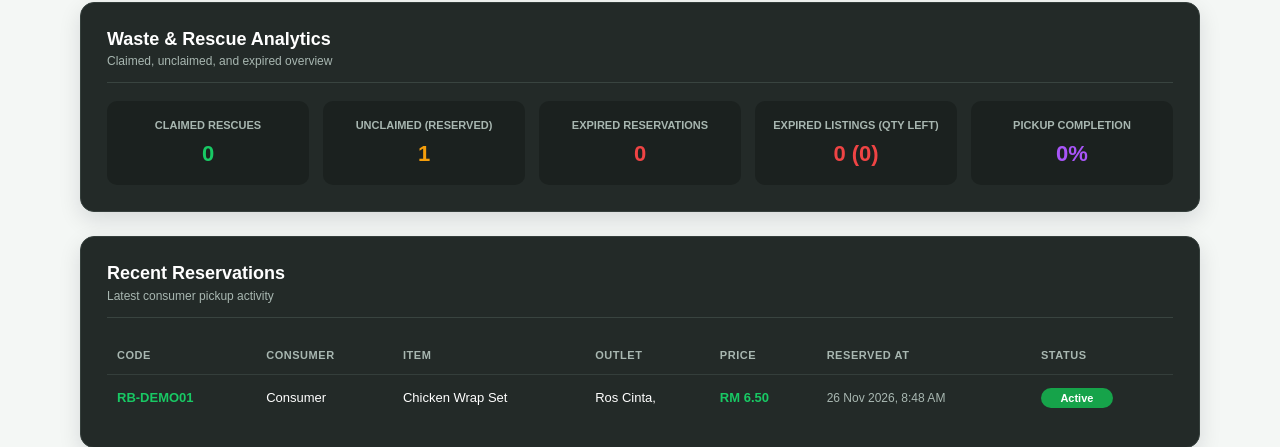
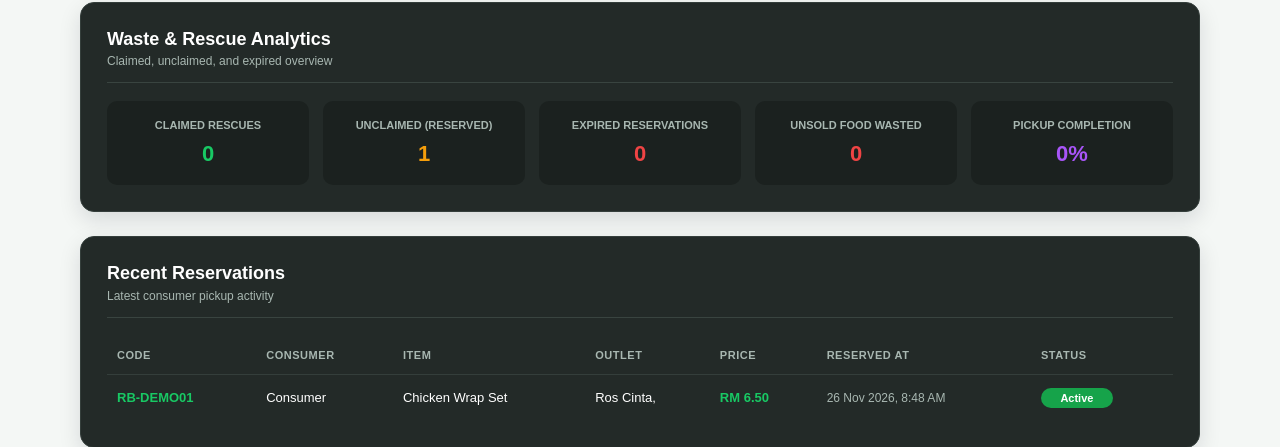
Before and after one commit to wanhakimirashidi-boop/RescueBite, a Laravel app: page /admin/dashboard in a window 1280 px wide. Shown: the part 740-1187 px from the top of the page. Run offline with Laravel 12, Linux system fonts and the light colour scheme; a user stored in the database is signed in; data comes from the database, SQL or seed files in the repository.

Commit message:
last fixes on Admin: Analytics before proceeding to Admin: Users section

```diff
--- a/app/Http/Controllers/AdminController.php
+++ b/app/Http/Controllers/AdminController.php
@@ -153,9 +153,9 @@ class AdminController extends Controller
         $claimedCount = Reservation::where('status', 'claimed')->count();
         $unclaimedCount = Reservation::where('status', 'reserved')->count();
         $expiredReservationCount = Reservation::where('status', 'expired')->count();
-        $expiredListingCount = FoodListing::where('status', 'expired')->count();
         $expiredQuantityLeft = (int) FoodListing::where('status', 'expired')->sum('quantity');
 
+        // Calculate percentage of claimed reservations "PICKUP COMPLETION" over the total of claimed and expired reservations
         $completedOrMissedTotal = $claimedCount + $expiredReservationCount;
         $rescueRate = 0;
 
@@ -167,7 +167,6 @@ class AdminController extends Controller
             'claimedCount' => $claimedCount,
             'unclaimedCount' => $unclaimedCount,
             'expiredReservationCount' => $expiredReservationCount,
-            'expiredListingCount' => $expiredListingCount,
             'expiredQuantityLeft' => $expiredQuantityLeft,
             'rescueRate' => $rescueRate,
         ];
--- a/resources/views/admin/dashboard.blade.php
+++ b/resources/views/admin/dashboard.blade.php
@@ -89,8 +89,8 @@
                         <strong class="admin-cell-red">{{ $wasteAnalytics['expiredReservationCount'] }}</strong>
                     </article>
                     <article class="admin-waste-metric">
-                        <span>Expired Listings (Qty Left)</span>
-                        <strong class="admin-cell-red">{{ $wasteAnalytics['expiredListingCount'] }} ({{ $wasteAnalytics['expiredQuantityLeft'] }})</strong>
+                        <span>Unsold Food Wasted</span>
+                        <strong class="admin-cell-red">{{ $wasteAnalytics['expiredQuantityLeft'] }}</strong>
                     </article>
                     <article class="admin-waste-metric">
                         <span>Pickup Completion</span>
```
